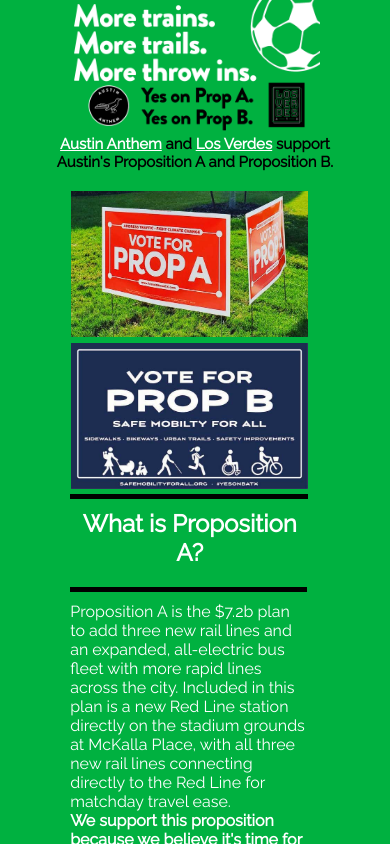
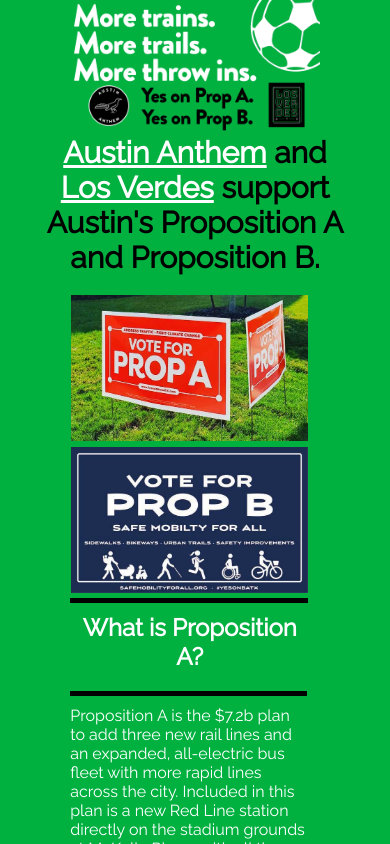
Before and after one commit to AustinAnthem/more-throw-ins, a Vue app: page / in a window 390 px wide. Shown: the top 844 px of the page. Built offline with nearby package versions, Linux system fonts and the light colour scheme.

Commit message:
Update App.vue
Minor change to mobile formatting

```diff
--- a/src/App.vue
+++ b/src/App.vue
@@ -99,7 +99,7 @@
   }
   h1 {
     color: #000000;
-    font-size: 15px;
+    font-size: 30px;
   }
 }
 </style>
```
